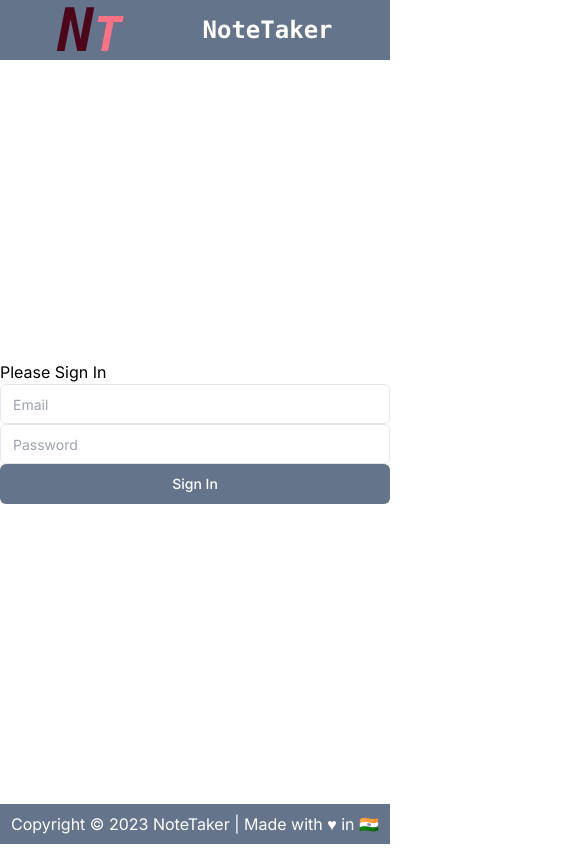
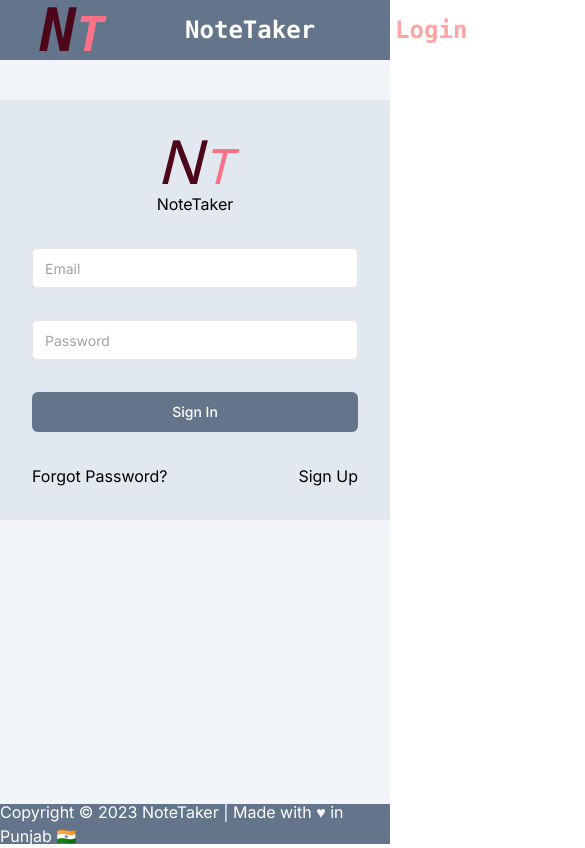
Before and after one commit to devm75/note-taker, a Next.js app: page /signIn in a window 390 px wide. Shown: the whole page, 585 px wide, since content can reach past the window. Built offline with nearby package versions, Linux system fonts and the light colour scheme.

Commit message:
routing setup for signIn page and responsiveness corrected

```diff
--- a/app/(user)/(auth)/(routes)/layout.tsx
+++ b/app/(user)/(auth)/(routes)/layout.tsx
@@ -1,19 +1,42 @@
+"use client";
+import Logo from "@/components/ui/logo";
+import { usePathname } from "next/navigation";
+import { constants } from "@/lib/constants";
+import clsx from "clsx";
+import Link from "next/link";
+
 export default function AuthLayout({
 	children,
 }: {
 	children: React.ReactNode;
 }) {
+	const pathName = usePathname();
+	const signInPage = constants.auth.SIGNIN;
+	const signUpPage = constants.auth.SIGNUP;
+
 	return (
-    <div>
-      <div className="flex items-center justify-center w-full gap-20 font-mono text-2xl font-bold text-white bg-slate-500 ">
-        <span className="text-6xl italic text-rose-950 hover:cursor-pointer">
-          N<span className="text-5xl italic text-rose-400">T</span>
+		<div className="mx-auto max-w-screen-3xl">
+			<div className="flex items-center justify-between gap-20 px-10 font-mono text-2xl font-bold text-white bg-slate-500">
+				<Logo />
+				NoteTaker
+				<span className="flex gap-10">
+					<Link href={signInPage}>
+						<span
+							className={clsx([pathName == signInPage && "text-red-300"])}
+						>
+							Login
 						</span>
-        NoteTaker
+					</Link>
+					<Link href={signUpPage}>
+						<span>SignUp</span>
+					</Link>
+				</span>
 			</div>
-      <div className="h-[calc(100vh-100px)]">{children}</div>
+			<div className="h-[calc(100vh-100px)] md:pt-48  xsm:pt-10 bg-slate-100">
+				{children}
+			</div>
 			<div className="flex items-center justify-center w-full h-10 text-white bg-slate-500">
-        Copyright &#169; 2023 NoteTaker | Made with &#9829; in 🇮🇳
+				Copyright &#169; 2023 NoteTaker | Made with &#9829; in Punjab 🇮🇳
 			</div>
 		</div>
 	);
--- a/app/(user)/(auth)/(routes)/signIn/page.tsx
+++ b/app/(user)/(auth)/(routes)/signIn/page.tsx
@@ -3,6 +3,7 @@ import React from "react";
 import { Metadata } from "next";
 import { Input } from "@/components/ui/input";
 import { Button } from "@/components/ui/button";
+import Logo from "@/components/ui/logo";
 
 export const metadata: Metadata = {
 	title: "SignIn",
@@ -11,13 +12,22 @@ export const metadata: Metadata = {
 
 const SignIn = () => {
 	return (
-    <div className="flex flex-col justify-center h-full max-w-md center items">
-      <h1>Please Sign In</h1>
-      <Input type="text" placeholder="Email" />
-      <Input type="password" placeholder="Password" />
+		<div className="flex flex-col justify-center max-w-md gap-8 p-8 mx-auto h-fit bg-slate-200">
+			<div className="flex flex-col items-center justify-center">
+				<Logo />
+				<span>NoteTaker</span>
+			</div>
+			<Input className="bg-white" type="text" placeholder="Email" />
+			<Input className="bg-white" type="password" placeholder="Password" />
 			<Button variant="secondary" className="text-white bg-slate-500">
 				Sign In
 			</Button>
+			<div className="flex justify-between">
+				<span className="inline-block hover:cursor-pointer">
+					Forgot Password?
+				</span>
+				<span className="inline-block hover:cursor-pointer">Sign Up</span>
+			</div>
 		</div>
 	);
 };
--- a/app/globals.css
+++ b/app/globals.css
@@ -6,6 +6,7 @@
   --foreground-rgb: 0, 0, 0;
   --background-start-rgb: 214, 219, 220;
   --background-end-rgb: 255, 255, 255;
+  box-sizing: border-box;
 }
 
 @media (prefers-color-scheme: dark) {
--- a/components/ui/input.tsx
+++ b/components/ui/input.tsx
@@ -20,6 +20,5 @@ const Input = React.forwardRef<HTMLInputElement, InputProps>(
     );
   }
 );
-// Input.displayName = "Input";
 
 export { Input };
--- /dev/null
+++ b/components/ui/logo.tsx
@@ -0,0 +1,11 @@
+import React from "react";
+
+export default function Logo() {
+  return (
+    <div>
+      <span className="text-6xl italic text-rose-950 hover:cursor-pointer">
+        N<span className="text-5xl italic text-rose-400">T</span>
+      </span>
+    </div>
+  );
+}
--- /dev/null
+++ b/lib/constants.ts
@@ -0,0 +1,6 @@
+export const constants = {
+	auth: {
+		SIGNIN: "/signIn",
+		SIGNUP: "/signUp",
+	},
+};
--- a/tailwind.config.js
+++ b/tailwind.config.js
@@ -13,6 +13,25 @@ module.exports = {
           'conic-gradient(from 180deg at 50% 50%, var(--tw-gradient-stops))',
       },
     },
+
+    screens: {
+      'xsm': '240px',
+      'sm': '640px',
+      // => @media (min-width: 640px) { ... }
+
+      'md': '768px',
+      // => @media (min-width: 768px) { ... }
+
+      'lg': '1024px',
+      // => @media (min-width: 1024px) { ... }
+
+      'xl': '1280px',
+      // => @media (min-width: 1280px) { ... }
+
+      '2xl': '1536px',
+      // => @media (min-width: 1536px) { ... }
+      '3xl': '1920px',
+    },
   },
   plugins: [],
 }
```
Lines whose indentation alone changed are shown as unchanged.
